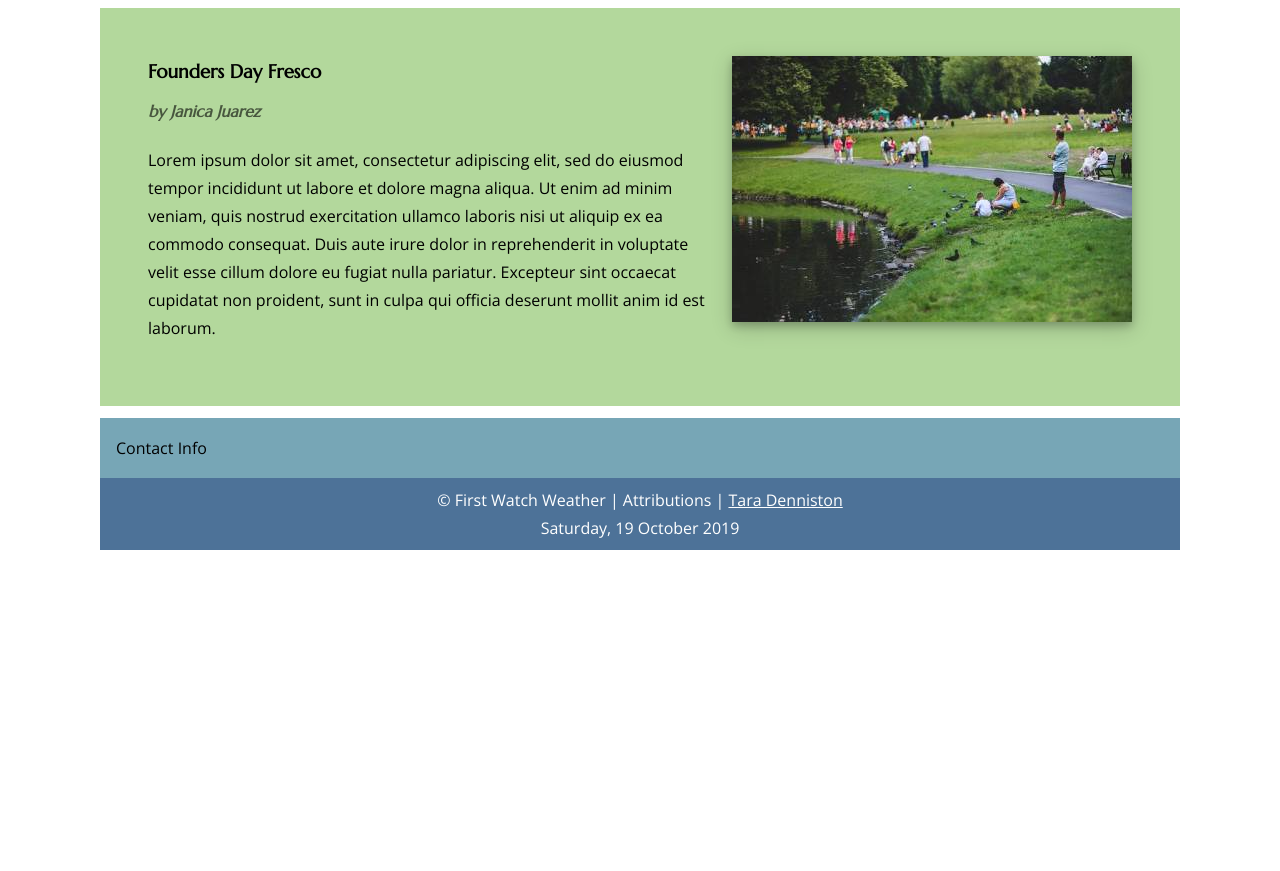
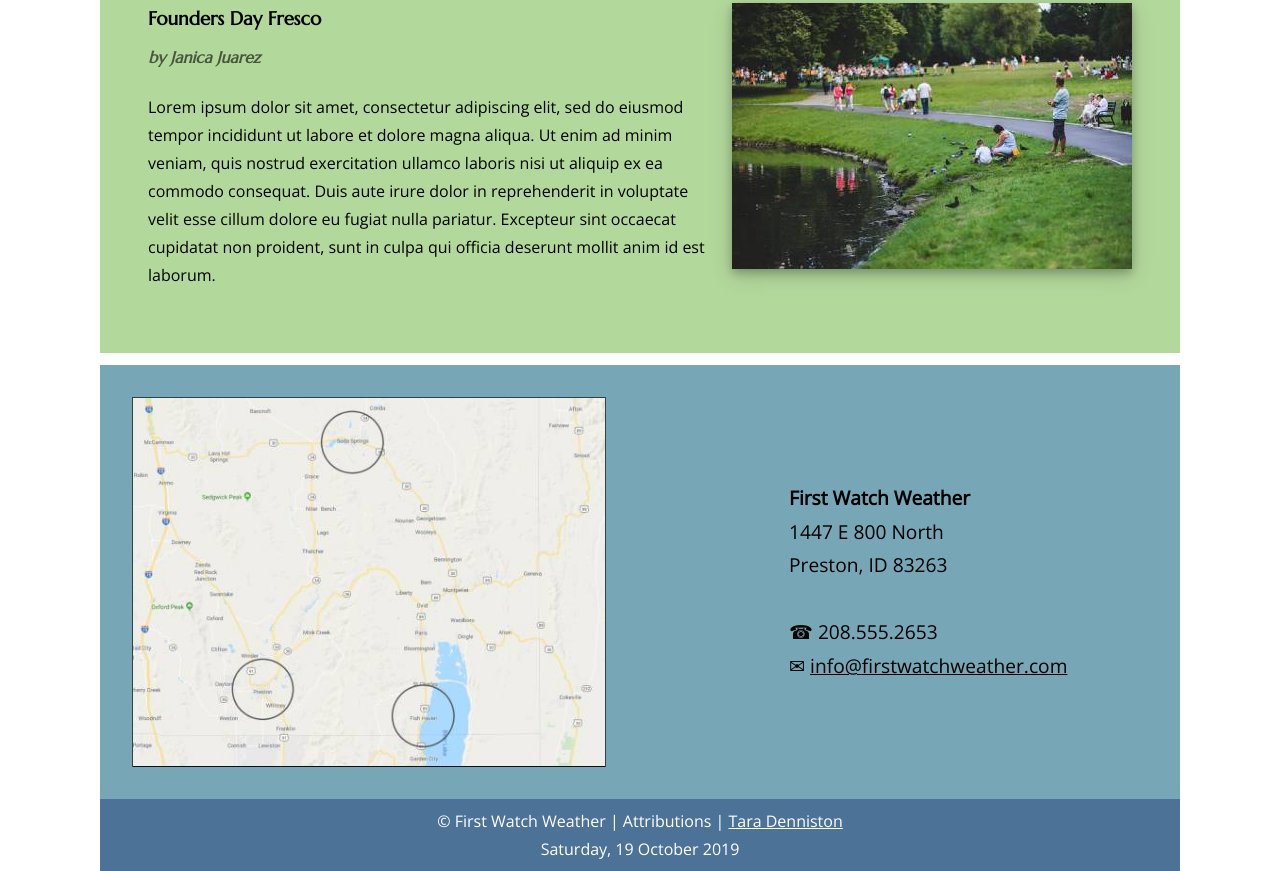
Before and after one commit to Tara780/Tara780.github.io, a plain HTML site: page lesson5/preston-5.html in a window 1280 px wide. Shown: the part 1031-1902 px from the top of the page. Before the commit the page ends 1581 px from the top, so only its background shows below. Drawn offline with nearby package versions, Linux system fonts and the light colour scheme; a web font is replaced by a local one.

Commit message:
W05 updated banner and contact

```diff
--- a/lesson5/css/large.css
+++ b/lesson5/css/large.css
@@ -66,4 +66,12 @@
     width: 400px;
   }
 
+  address {
+    font-size: 1.2em;
+  }
+
+  address a {
+    font-size: 1em;
+  }
+
 }
--- a/lesson5/css/medium.css
+++ b/lesson5/css/medium.css
@@ -64,6 +64,14 @@
     margin-top: 0;
   }
 
+  .contact-img {
+    display: flex;
+  }
+
+  .contact-box {
+    width: 45%;
+  }
+
   footer {
     font-size: 1em;
     max-width: 1080px;
--- a/lesson5/css/small.css
+++ b/lesson5/css/small.css
@@ -4,17 +4,16 @@ body {
   line-height: 1.75;
 }
 
-.banner-show {
+.showbanner {
   display: block;
   text-align: center;
   font-size: 1.25em;
   line-height: 1.25em;
   background-color: #e7f4cd;
   padding: 0.9rem;
-  /*  background-color: #f5db7f; */
 }
 
-.banner-hide {
+.hidebanner {
   display: none;
 }
 
@@ -175,6 +174,7 @@ main {
 .section2 {
   display: none;
   background-color: #d0efb1;
+/*  background-color: #e7f4cd; */
   margin: 0.75rem;
   padding: 1rem;
 }
@@ -239,9 +239,39 @@ main {
 }
 
 .section4 {
+  display: flex;
+  flex-direction: row;
+  justify-content: space-between;
   background-color: #77a6b6;
   padding: 1rem;
   margin-bottom: 0;
+}
+
+.contact-img {
+  display: none;
+  margin: 1em;
+  width: 45%;
+  justify-content: center;
+  align-items: center;
+  border-left: 1px solid rgba(0, 0, 0, 0.6);
+  border-top: 1px solid rgba(0, 0, 0, 0.6);
+  border-right: 1px solid rgba(0, 0, 0, 0.6);
+}
+
+.contact-box {
+  display: flex;
+  width: 100%;
+  justify-content: center;
+  align-items: center;
+}
+
+address {
+  font-style: normal;
+}
+
+address a {
+  color: black;
+  font-size: 0.8em;
 }
 
 footer {
--- a/lesson5/js/scripts.js
+++ b/lesson5/js/scripts.js
@@ -15,3 +15,12 @@ var day = currentDate.getDate();
 var year = currentDate.getFullYear();
 
 document.getElementById('currentdate').textContent = weekday + ", " + day + " " + month + " " + year;
+
+// Don't hide the banner on Fridays
+function showBanner() {
+  if (weekday == 'Friday') {
+    document
+      .getElementsByClassName("hidebanner")[0]
+      .classList.toggle("hidebanner");
+  }
+}
--- a/lesson5/preston-5.html
+++ b/lesson5/preston-5.html
@@ -16,8 +16,8 @@
   <link rel="stylesheet" href="css/large.css">
 </head>
 
-<body>
-  <aside class="banner-show">Saturday = Preston Pancakes in the Park! 9:00 a.m. Saturday at the city park pavilion.
+<body onload="showBanner()">
+  <aside class="showbanner hidebanner">Saturday = Preston Pancakes in the Park! 9:00 a.m. Saturday at the city park pavilion.
   </aside>
   <header>
     <img src="images/fwwlogo100.png" alt="sun rising behind rolling hills">
@@ -89,7 +89,16 @@
         pariatur. Excepteur sint occaecat cupidatat non proident, sunt in culpa qui officia deserunt mollit anim id est
         laborum.</p>
     </div>
-    <div class="section4">Contact Info</div>
+    <div class="section4">
+      <img class="contact-img" src="images/map.jpg" alt="map of southeastern Idaho">
+      <div class="contact-box">
+        <div class="contact">
+          <address>
+            <strong>First Watch Weather</strong><br>1447 E 800 North<br>Preston, ID 83263<br><br>&#9742; 208.555.2653<br>&#9993; <a href="mailto:info@firstwatchweather.com">info@firstwatchweather.com</a>
+          </address>
+        </div>
+      </div>
+    </div>
   </main>
   <footer>
     &copy; First Watch Weather | Attributions | <a href="../index.html">Tara Denniston</a>
```
Also changed, not shown: lesson5/images/map.jpg (added).
